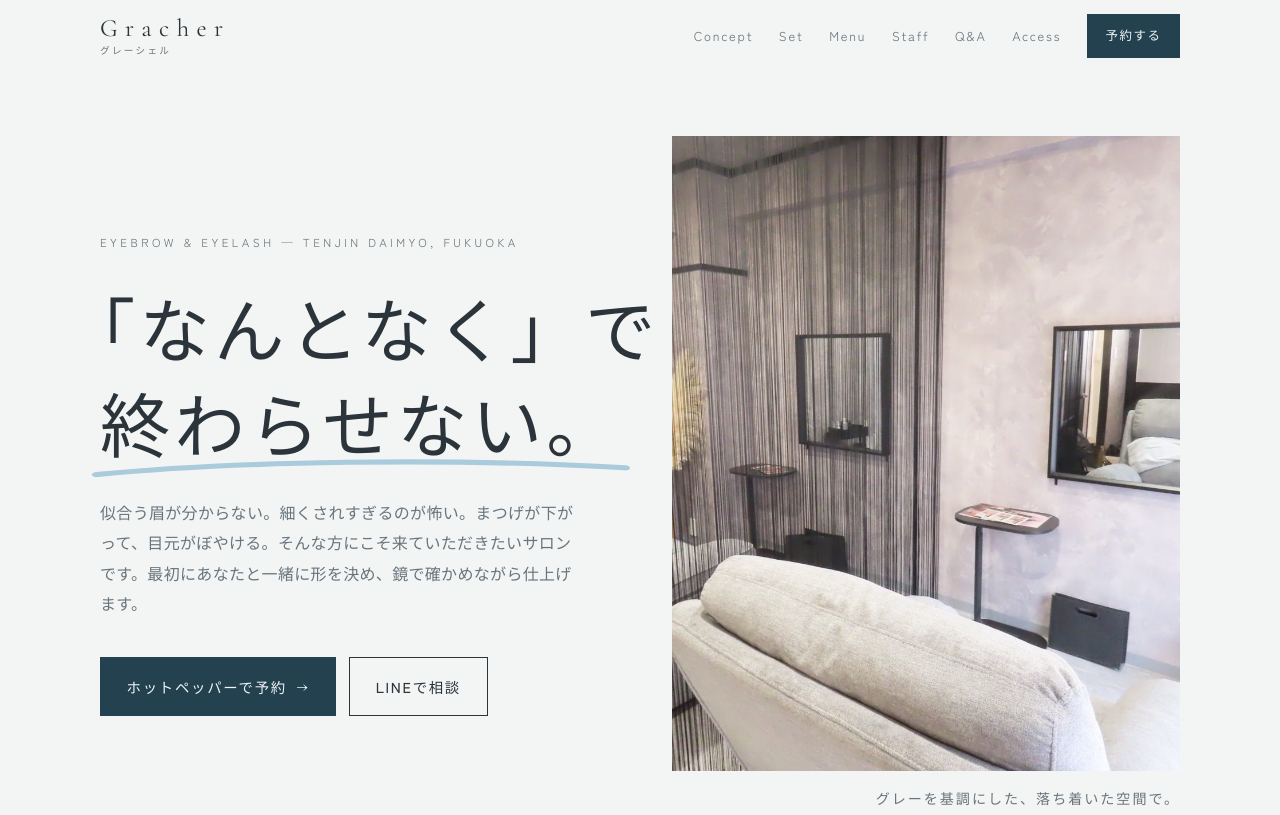
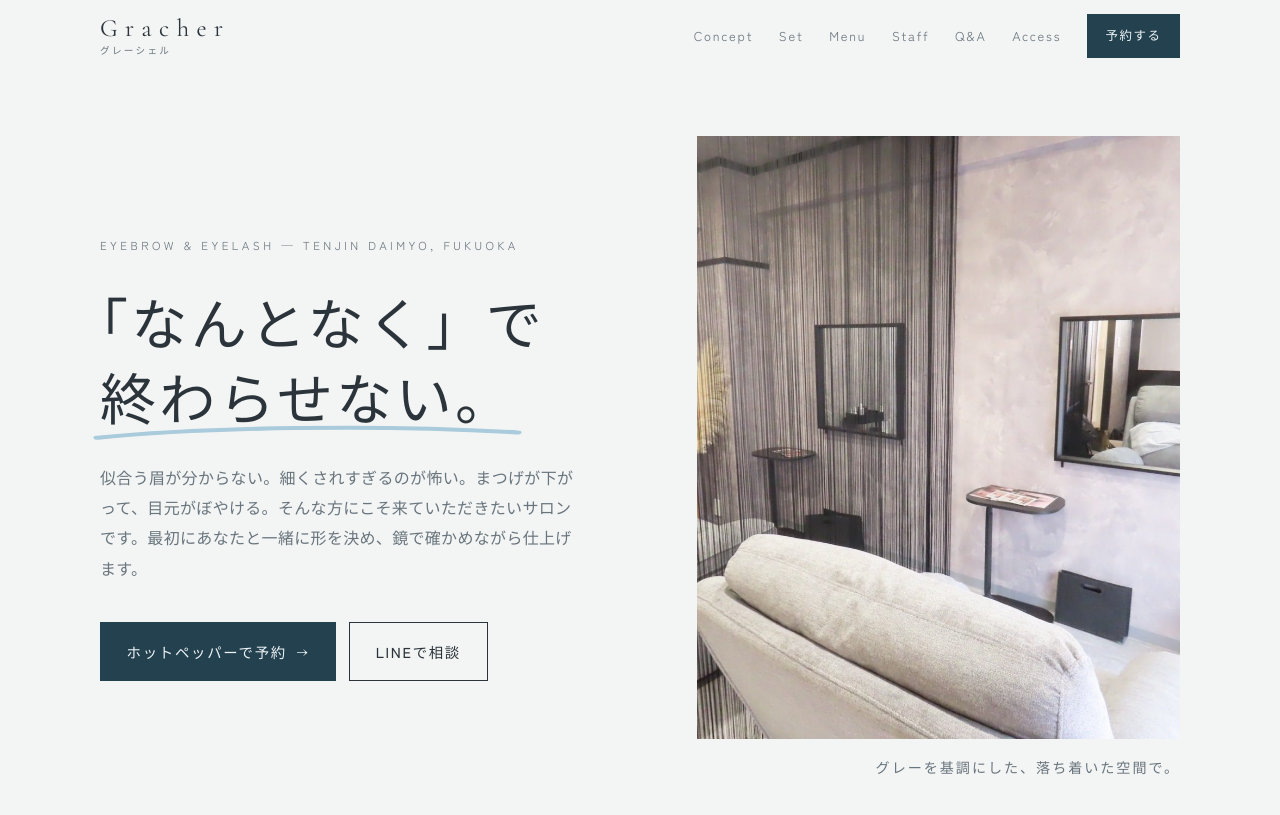
Before and after one commit to grachertenjin-dotcom/gracher-site, a plain HTML site: page index.html in a window 1280 px wide. Shown: the top 815 px of the page. Drawn offline with nearby package versions, Linux system fonts and the light colour scheme.

Commit message:
見出しが写真に重ならないよう文字サイズを調整
Co-Authored-By: Claude Opus 5.5 <noreply@anthropic.com>
Claude-Session: https://claude.ai/code/session_013XGZNjfUYy9vzpDBT1DtvJ

```diff
--- a/index.html
+++ b/index.html
@@ -82,10 +82,10 @@ body::before{content:"";position:fixed;inset:0 0 auto;height:env(safe-area-inset
 
 /* hero */
 .hero{padding-block:clamp(2rem,6vw,4rem) clamp(3rem,7vw,5rem);overflow:hidden}
-.hero-grid{display:grid;grid-template-columns:1fr 1fr;gap:clamp(2rem,5vw,4rem);align-items:center}
+.hero-grid{display:grid;grid-template-columns:1.05fr .95fr;gap:clamp(2rem,5vw,4rem);align-items:center}
 .hero-grid>*{min-width:0}
 .kicker{font-size:.72rem;letter-spacing:.3em;color:var(--muted);margin:0 0 1.6rem}
-.hero h1{font-family:var(--display);font-weight:500;font-size:clamp(2.2rem,6.4vw,4.4rem);line-height:1.34;letter-spacing:.06em;margin:0 0 1.8rem}
+.hero h1{font-family:var(--display);font-weight:500;font-size:clamp(2rem,4.4vw,3.5rem);line-height:1.34;letter-spacing:.06em;margin:0 0 1.8rem}
 .hero h1 em{font-style:normal;position:relative;white-space:nowrap}
 .hero h1 em svg{position:absolute;left:-2%;bottom:-.14em;width:104%;height:.36em;overflow:visible;z-index:-1}
 .hero p.sub{color:var(--muted);max-width:30em;margin:0 0 2.4rem}
@@ -99,7 +99,7 @@ body::before{content:"";position:fixed;inset:0 0 auto;height:env(safe-area-inset
 .d2{animation-delay:.4s}.d3{animation-delay:1s}
 @keyframes draw{to{stroke-dashoffset:0}}
 @media (prefers-reduced-motion:reduce){.draw{animation:none;stroke-dashoffset:0}}
-@media (max-width:820px){.hero-grid{grid-template-columns:1fr}.hero-photo{order:-1;margin-inline:calc(-1*max(20px,env(safe-area-inset-left,0px))) calc(-1*max(20px,env(safe-area-inset-right,0px)))}.hero-photo img{aspect-ratio:4/3}.hero-photo figcaption{padding-inline:20px}}
+@media (max-width:820px){.hero h1{font-size:clamp(1.9rem,8.6vw,3rem)}.hero-grid{grid-template-columns:1fr}.hero-photo{order:-1;margin-inline:calc(-1*max(20px,env(safe-area-inset-left,0px))) calc(-1*max(20px,env(safe-area-inset-right,0px)))}.hero-photo img{aspect-ratio:4/3}.hero-photo figcaption{padding-inline:20px}}
 
 .facts{display:grid;grid-template-columns:repeat(4,1fr);border-top:1px solid var(--line);border-bottom:1px solid var(--line);margin-top:clamp(3rem,7vw,5rem)}
 .facts div{padding:1.3rem 1rem;border-left:1px solid var(--line);min-width:0}
```
